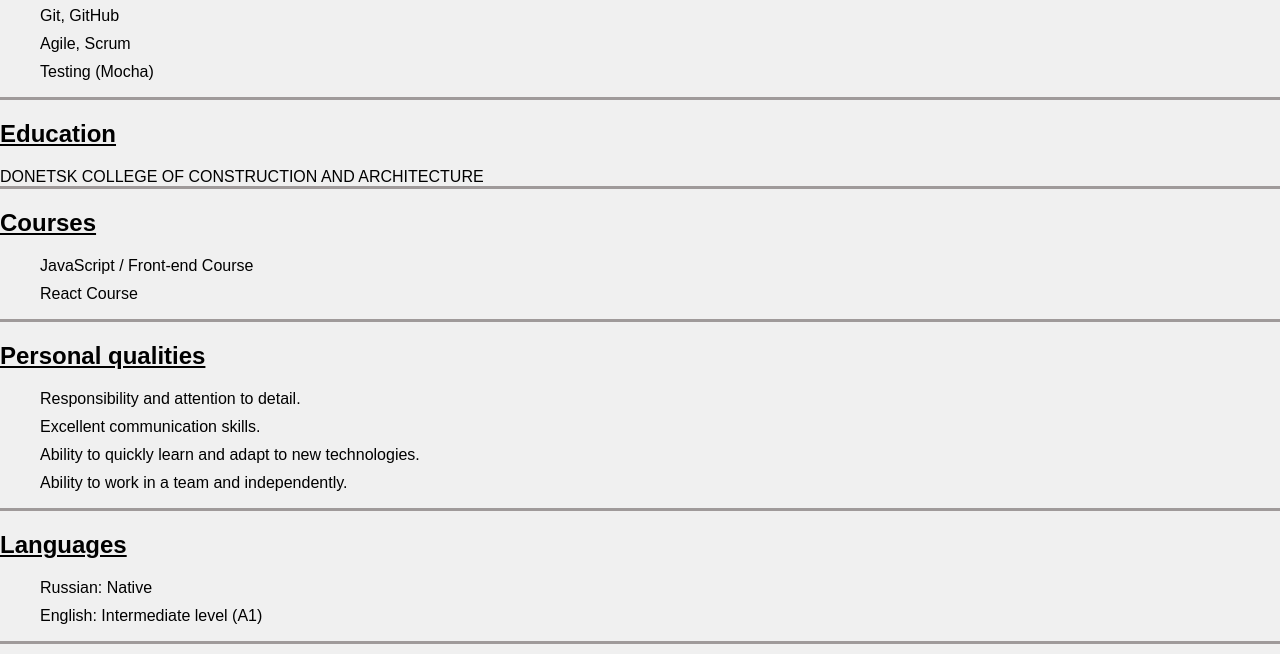
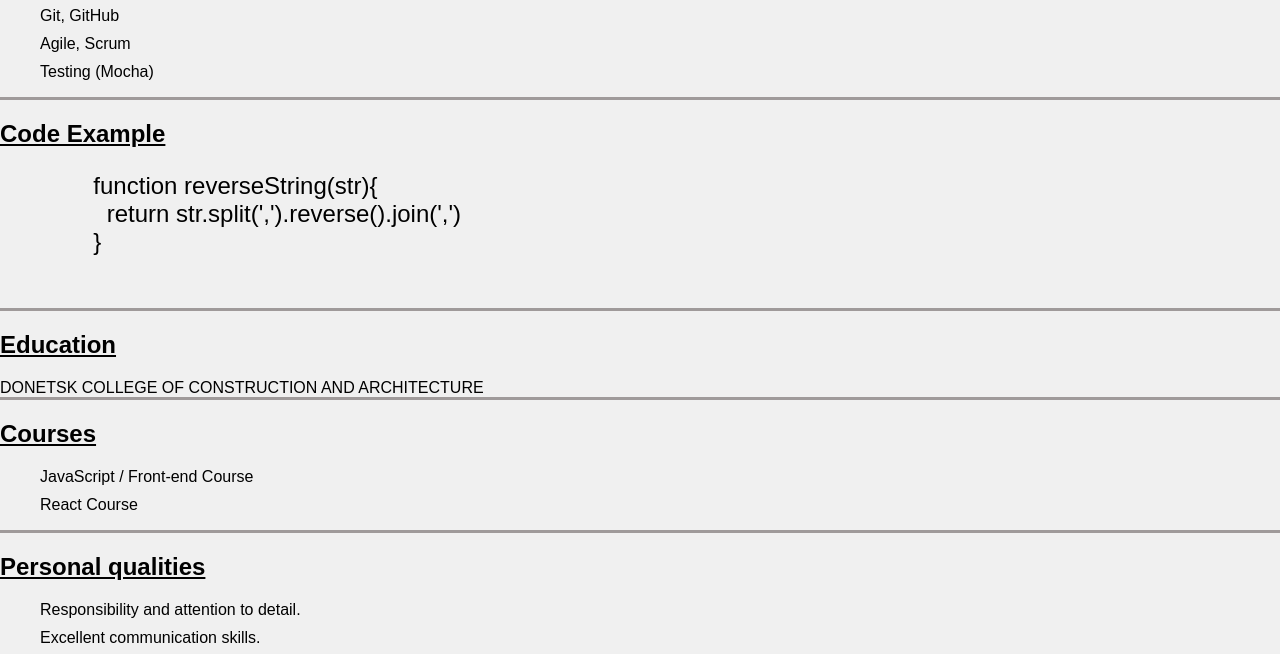
Before and after one commit to artmigalev/rsschool-cv, a plain HTML site: page index.html in a window 1280 px wide. Shown: the part 851-1505 px from the top of the page. Drawn offline with Linux system fonts and the light colour scheme.

Commit message:
feat: add code example

```diff
--- a/index.html
+++ b/index.html
@@ -60,7 +60,16 @@
             <li class="list-skill"> Agile, Scrum</li>
             <li class="list-skill">Testing (Mocha)</li>
           </ul>
-
+        </section>
+        <section class="code-exp">
+          <h2 class="sub-title">Code Example</h2>
+          <code class="code">
+            <pre class="code-in">
+              function reverseString(str){
+                return str.split(',').reverse().join(',')
+              }
+            </pre>
+          </code>
         </section>
         <section class="sec-education" id="educ">
           <h2 class="sub-title">Education</h2>
--- a/style.css
+++ b/style.css
@@ -149,3 +149,6 @@ a {
 .footer-year {
   font-size: 1.5em;
 }
+.code-in{
+  font-size: 1.5em;
+}
```
